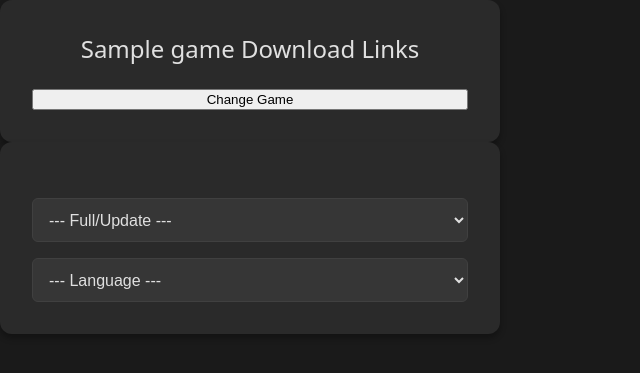
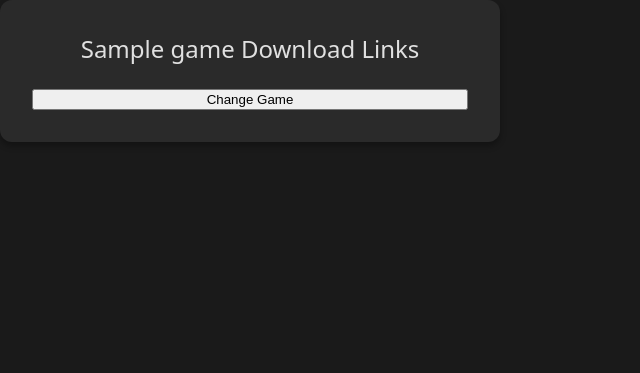
Before and after one commit to SingularityHRT3/GHZ_Updates, a Flask app: template templates/links.html in a window 1280 px wide. Shown: the top 373 px of the page, without its empty margins (0-640 px from the left). Run offline with Flask 3, Linux system fonts and the light colour scheme; the template is opened without the code that fills it: most values are stand-ins (such as "Sample title", 1, 10 or a date in 2020).

Commit message:
changes to select.html

```diff
--- a/app.py
+++ b/app.py
@@ -93,52 +93,11 @@ def select():
 @app.route("/links", methods=["GET", "POST"])
 def links():
     if request.method == "POST":
+        biz = request.form.get("game")
+        pre = request.form.get("pre")
+        method = request.form.get("method")
+        language = request.form.get("language")
         select_game = {}
-        select_game["biz"] = request.form.get("game")
-        select_game["pre_download"] = request.form.get("pre")
-        game_biz = biz_list.copy()
-        is_game = False
-        for game in game_biz:
-            if game["biz"] == select_game["biz"]:
-                is_game = True
-        if not(is_game) and select_game["biz"] != hi3["biz"]:
-            return redirect("/select?code=002")
-        if select_game["pre_download"] != "yes" and select_game["pre_download"] != "no":
-            return redirect("/select?code=003")
-        if select_game["biz"] == hi3["biz"]:
-            select_game["name"] = hi3["game"]
-            select_game["links"] = []
-            for game in games_link:
-                if game["game"]["biz"] == select_game["biz"]:
-                    if select_game["pre_download"] == "yes":
-                        if game["pre_download"]["major"]:
-                            select_game["links"].append(game["pre_download"])
-                        else:
-                            return redirect("/select?code=001")
-                    if select_game["pre_download"] == "no":
-                        select_game["links"].append(game["main"])
-            return render_template("links.html", game=select_game)
-        else:
-            for game in game_biz:
-                if game["biz"] == select_game["biz"]:
-                    select_game["name"] = game["game"]
-            for game in games_link:
-                if game["game"]["biz"] == select_game["biz"]:
-                    if select_game["pre_download"] == "yes":
-                        if game["pre_download"]["major"]:
-                            select_game["links"] = game["pre_download"]
-                        else:
-                            return redirect("/select?code=001")
-                    if select_game["pre_download"] == "no":
-                        select_game["links"] = game["main"]
-            for lang_select in select_game["links"]["major"]["audio_pkgs"]:
-                for lang in lang_key:
-                    if lang_select["language"] == lang["abv"]:
-                        lang_select["language"] = lang["language"]
-            for patch in select_game["links"]["patches"]:
-                for lang_select in patch["audio_pkgs"]:
-                    for lang in lang_key:
-                        if lang_select["language"] == lang["abv"]:
-                            lang_select["language"] = lang["language"]
-            return render_template("links.html", game=select_game)
+
+        return render_template("links.html", game=select_game)
     return render_template("index.html")
--- a/templates/links.html
+++ b/templates/links.html
@@ -18,97 +18,5 @@
             </form>
         </div>
     </div>
-{% if game.biz == "bh3_global" %}
-    <div class="form-panel">
-        <div class="message">Game Files</div>
-        <div>
-            {% for part in game.links %}
-                <div><a href="{{ part.major.game_pkgs[0].url }}">v{{ part.major.version }} File</a></div>
-                <div>md5: {{ part.major.game_pkgs[0].md5 }}</div>
-            {% endfor %}
-        </div>
-    </div>
-{% else %}
-<div class="form-panel">
-    <div class="form-container">
-        <form action="/links" method="post">
-            <select name="full_update" id="download-type" onchange="updateLanguages()">
-                <option value="" disabled selected>--- Full/Update ---</option>
-                <option value="major">Full Game</option>
-                <option value="patches">Update Only</option>
-            </select>
-            <select name="language" id="language-select">
-                <option value="" disabled selected>--- Language ---</option>
-            </select>
-        </form>
-    </div>
 </div>
-    <!-- <div class="form-panel">
-        <div class="message">{{ game.links.major.version }} Full Game</div>
-        <div class="another-panel">
-            Game Files (all required)
-            {% for part in game.links.major.game_pkgs %}
-                <div><a href="{{ part.url }}">Part {{ part.url[-3:]|int }}</a></div>
-                <div>md5: {{ part.md5 }}</div>
-            {% endfor %}
-        </div>
-        <div class="another-panel">
-            Voice-over Files (atleast 1 required)
-            {% for langs in game.links.major.audio_pkgs %}
-                <div><a href="{{ langs.url }}">{{ langs.language }}</a></div>
-                <div>md5: {{ langs.md5 }}</div>
-            {% endfor %}
-        </div>
-    </div>
-    {% for update in game.links.patches %}
-    <div class="form-panel">
-        <div class="message">Update for v{{ update.version }}</div>
-        <div class="another-panel">
-            Game File
-            <div><a href="{{ update.game_pkgs[0].url }}">Game</a></div>
-            <div>md5: {{ update.game_pkgs[0].md5 }}</div>
-        </div>
-        <div class="another-panel">
-            Voice-over Files (download the one you already have installed)
-            {% for langs in update.audio_pkgs %}
-                <div><a href="{{ langs.url }}">{{ langs.language }}</a></div>
-                <div>md5: {{ langs.md5 }}</div>
-            {% endfor %}
-        </div>
-    </div> -->
-    {% endfor %}
-{% endif %}
-</div>
-<script>
-    // Extract the language data from the Jinja `game` variable
-    const languageOptions = {
-        major: {{ game.links.major.audio_pkgs | tojson }},
-        patches: {{ game.links.patches | tojson }}
-    };
-
-    function updateLanguages() {
-        const downloadType = document.getElementById("download-type").value;
-        const languageSelect = document.getElementById("language-select");
-
-        // Clear existing options
-        languageSelect.innerHTML = '<option value="" disabled selected>--- Language ---</option>';
-
-        // Populate options based on the selected download type
-        if (languageOptions[downloadType]) {
-            const audioPackages =
-                downloadType === "patches"
-                    ? languageOptions[downloadType].flatMap(patch => patch.audio_pkgs)
-                    : languageOptions[downloadType];
-
-            const uniqueLanguages = new Set(audioPackages.map(pkg => pkg.language));
-
-            uniqueLanguages.forEach(language => {
-                const option = document.createElement("option");
-                option.value = language.toLowerCase();
-                option.textContent = language;
-                languageSelect.appendChild(option);
-            });
-        }
-    }
-</script>
 {% endblock %}
```
Also changed, not shown: templates/select.html (+33 -5 lines).
